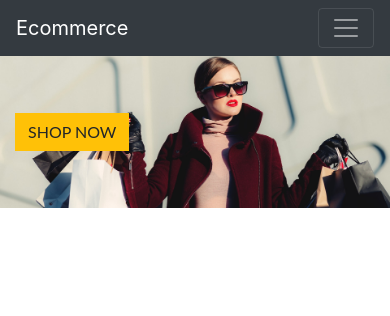
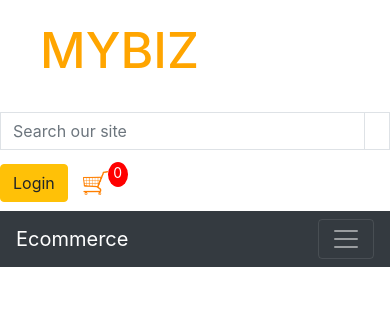
Before and after one commit to Gerardbulky/my-ecommerce, a Django app: page / in a window 390 px wide. Shown: the top 316 px of the page. Run offline with Django 3.2, Linux system fonts and the light colour scheme; some libraries are stand-ins or nearby versions.

Commit message:
added sticky top

```diff
--- a/ecommerce/templates/ecommerce/base.html
+++ b/ecommerce/templates/ecommerce/base.html
@@ -14,6 +14,36 @@
 </head>
 
 <body>
+    <div class="head sticky-top" id="nav">
+        <div class="row head-row">
+        <div class="title col-sm-4"><h1>MYBIZ</h1></div>
+        <!--------------------Search Our Site ------------------------>
+        <div class="col-12 col-sm-4 my-auto py-1 py-lg-0">
+                  <form method="GET" action="">
+                    <div class="input-group w-100">
+                        <input class="form-control border border-black rounded-0" type="text" name="q" placeholder="Search our site">
+                        <div class="input-group-append">
+                            <button class="form-control btn btn-black border border-black rounded-0" type="submit">
+                                <span class="icon">
+                                    <i class="fas fa-search"></i>
+                                </span>
+                            </button>
+                        </div>
+                    </div>
+                </form>
+              </div>
+            <!-------------------link to login page and cart-trolley page ------------------------>
+                <div class="col-sm-4 form-inline my-2 my-lg-0">
+                    <a href="#" class="btn btn-warning">Login</a>
+
+                    <a href="{% url 'cart' %}">
+                    <img id="cart-icon" src="{% static 'images/cart.jpg' %}" alt="">
+                </a>
+                <!--card total-->
+                <p id="cart-total">0</p>
+                </div>
+        </div>
+
     <!-------------------navbar---------->
     <nav class="navbar navbar-expand-lg navbar-dark bg-dark">
         <a class="navbar-brand" href="{% url 'stores' %}">Ecommerce</a>
@@ -28,7 +58,7 @@
                     <a class="nav-link" href="{% url 'stores' %}">Store<span class="sr-only">(current)</span></a>
                 </li>
             </ul>
-             <!--------------------Search Our Site ------------------------>
+             <!--------------------Search Our Site --------------------
               <div class="col-12 col-lg-4 my-auto py-1 py-lg-0">
                   <form method="GET" action="">
                     <div class="input-group w-100">
@@ -42,8 +72,8 @@
                         </div>
                     </div>
                 </form>
-              </div>
-            <!-----------------link to login page and cart-trolley page----------------------->
+              </div>-------->
+            <!-----------------link to login page and cart-trolley page----------------
 
             <div class="form-inline my-2 my-lg-0">
                 <a href="#" class="btn btn-warning">Login</a>
@@ -51,13 +81,17 @@
                 <a href="{% url 'cart' %}">
                     <img id="cart-icon" src="{% static 'images/cart.jpg' %}" alt="">
                 </a>
-                <!--card total-->
+                <card total-
                 <p id="cart-total">0</p>
-            </div>
+            </div>  --------->
         </div>
     </nav>
+
+    </div>
+
     <!---------------------image----------------------------------->
-<div class="img-container">
+
+<div class="img-container d-none d-md-block">
     <div class="container h-100">
         <div class="row h-100">
             <div class="col-7 col-md-6 my-auto">
@@ -94,6 +128,7 @@
     <script src="https://maxcdn.bootstrapcdn.com/bootstrap/4.0.0/js/bootstrap.min.js"
         integrity="sha384-JZR6Spejh4U02d8jOt6vLEHfe/JQGiRRSQQxSfFWpi1MquVdAyjUar5+76PVCmYl"
         crossorigin="anonymous"></script>
+
 </body>
 
 </html>
--- a/static/css/main.css
+++ b/static/css/main.css
@@ -1,6 +1,27 @@
 body {
     background-color: #fff;
 }
+
+* {
+    padding: 0px;
+    margin: 0px;
+}
+
+.head {
+    width: 100%;
+    display: inline-block;
+
+}
+.head-row {
+    background-color: white;
+}
+.head h1 {
+    padding: 0px 40px;
+    line-height: 100px;
+    font-size: 50px;
+    color: orange;
+}
+
 .img-container {
     background: url('/images/coverpage.jpg') no-repeat center center;
     background-size: cover;
```
